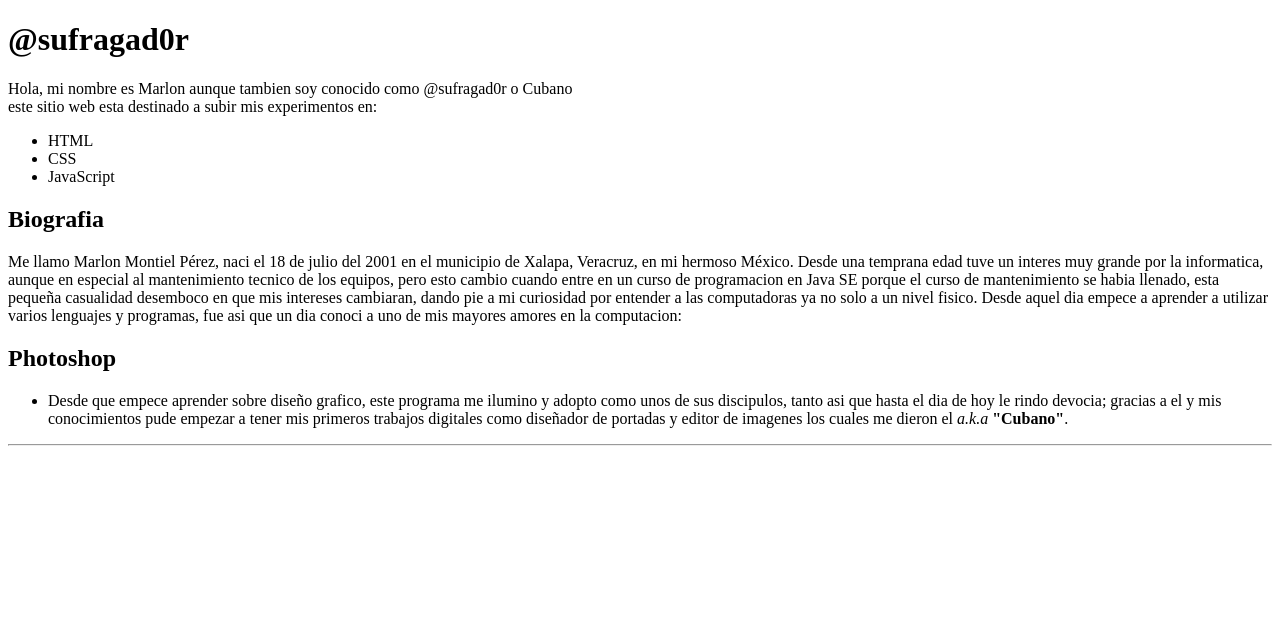
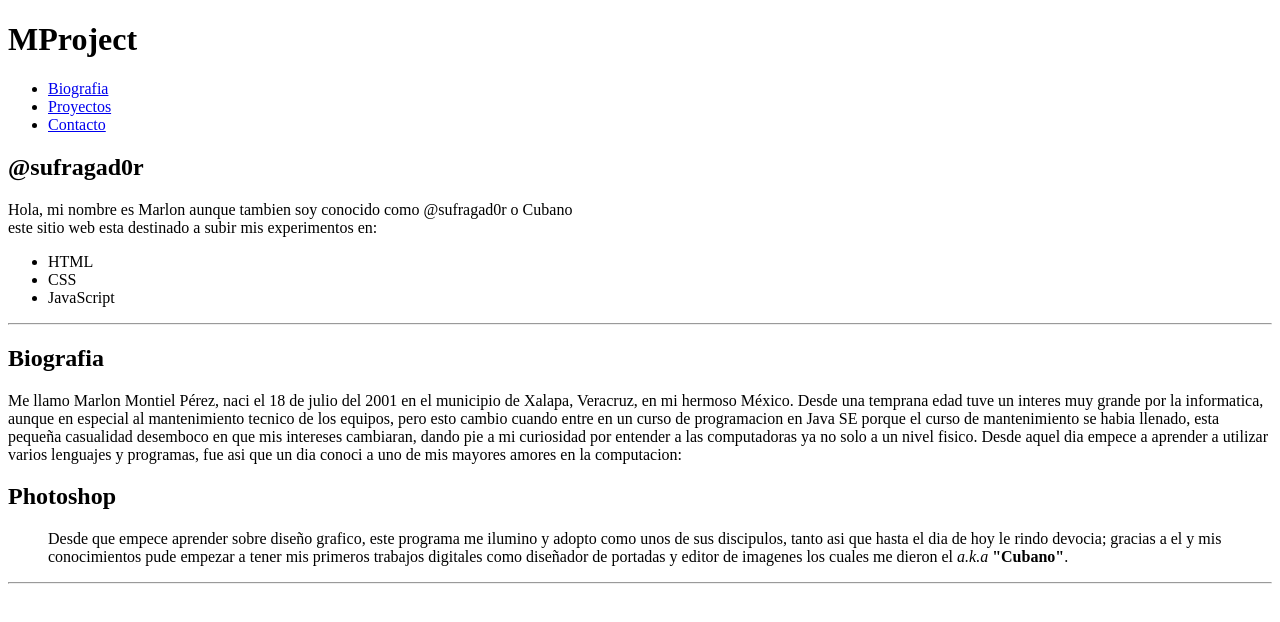
Before and after one commit to sufragad0r/MProject, a plain HTML site: page index.html in a window 1280 px wide. Drawn offline with Linux system fonts and the light colour scheme.

Commit message:
(Version .3) Agregue un header con el nombre de MProject y navegador para redirigir a mi biografia, a la pagina de proyectos, y tambien la pagina de contacto

```diff
--- a/index.html
+++ b/index.html
@@ -8,7 +8,16 @@
         <link rel="stylesheet" href="/css/style.css">
     </head>
    <body>
-    <h1>@sufragad0r</h1>
+    <header><h1>MProject</h1></header>
+    <nav>
+        <ul>
+            <li><a href="#bio">Biografia</a></li>
+            <li><a href="proyectos.html">Proyectos</a></li>
+            <li><a href="contacto.html">Contacto</a></li>
+        </ul>
+    </nav>
+    <main>
+    <h2>@sufragad0r</h2>
     <p>Hola, mi nombre es Marlon aunque tambien soy conocido como @sufragad0r o Cubano<br>
     este sitio web esta destinado a subir mis experimentos en:
     <ul>
@@ -16,22 +25,24 @@
      <li>CSS</li>
      <li>JavaScript</li>
     </ul>
+    <hr>
     </p>
-    <h2>Biografia</h2>
+    <h2 id="bio">Biografia</h2>
     <p>Me llamo Marlon Montiel Pérez, naci el 18 de julio del 2001 en el municipio de Xalapa, Veracruz, en mi hermoso México.
     Desde una temprana edad tuve un interes muy grande por la informatica, aunque en especial al mantenimiento tecnico de los equipos,
     pero esto cambio cuando entre en un curso de programacion en Java SE porque el curso de mantenimiento se habia llenado, esta pequeña casualidad
     desemboco en que mis intereses cambiaran, dando pie a mi curiosidad por entender a las computadoras ya no solo a un nivel fisico.
     Desde aquel dia empece a aprender a utilizar varios lenguajes y programas, fue asi que un dia conoci a uno de mis mayores amores en la computacion:
-    <h2>Photoshop</h2>
-        <ul>
-            <li>Desde que empece aprender sobre diseño grafico, este programa me ilumino y adopto como unos
+        <dl>
+            <h2><dt>Photoshop</dt></h2>
+            <dd>Desde que empece aprender sobre diseño grafico, este programa me ilumino y adopto como unos
                 de sus discipulos, tanto asi que hasta el dia de hoy le rindo devocia; gracias a el y mis conocimientos
                 pude empezar a tener mis primeros trabajos digitales como diseñador de portadas y editor de imagenes los cuales
                 me dieron el <i>a.k.a</i> <b>"Cubano"</b>.
-            </li>
-        </ul>
+            </dd>
+        </dl>
     </p>
     <hr>
+    </main>
    </body>
 </html>
```
